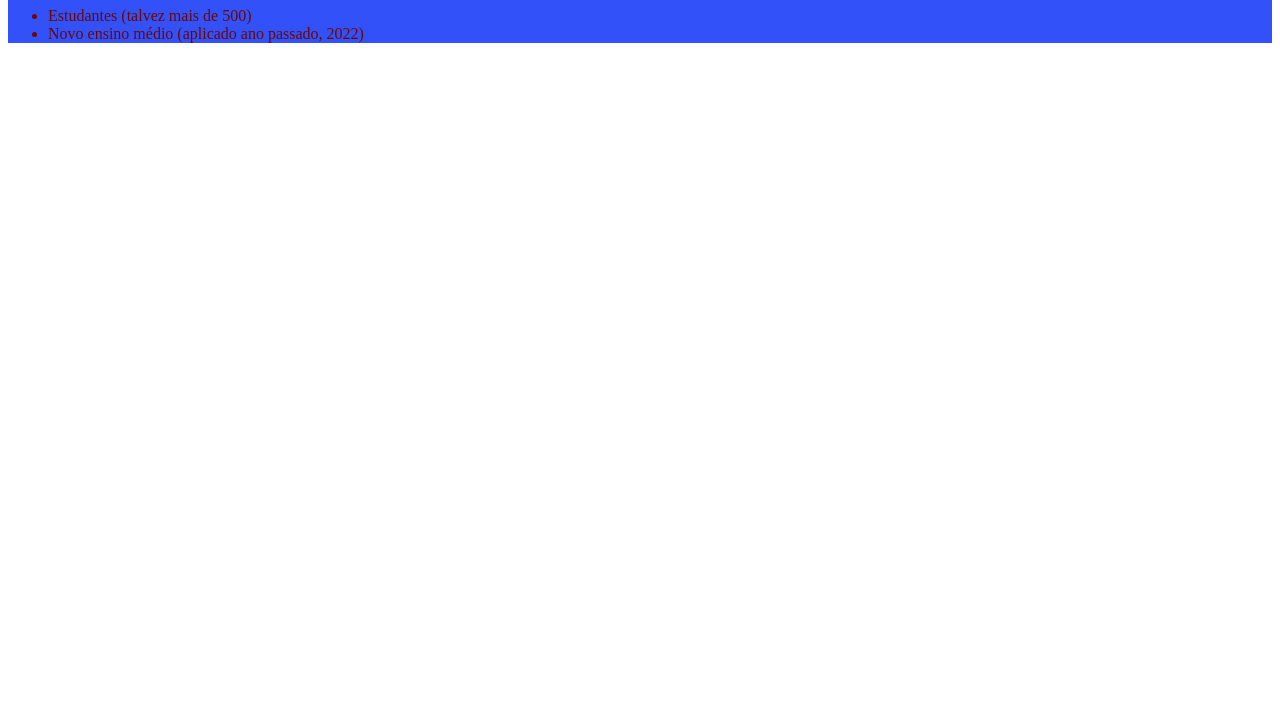
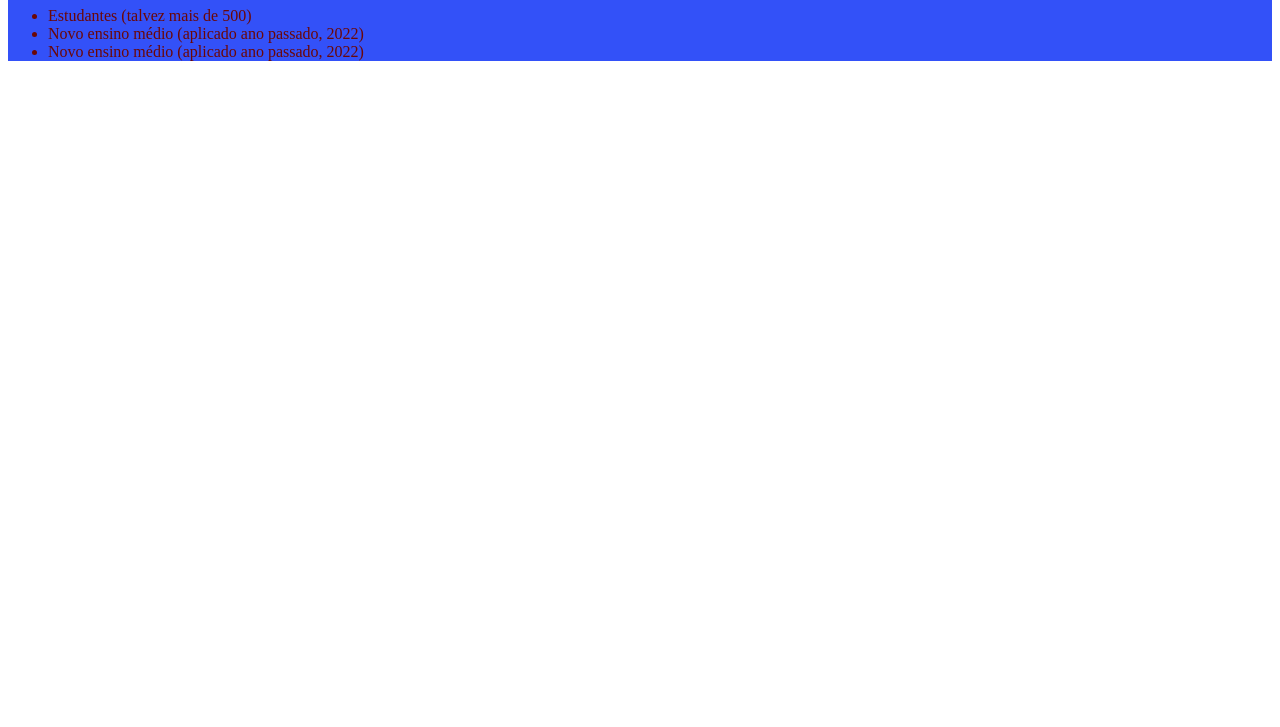
Before and after one commit to andreivinicius/Site-escola, a plain HTML site: page index.html in a window 1280 px wide. Shown: the part 73-800 px from the top of the page. Drawn offline with Linux system fonts and the light colour scheme.

Commit message:
Update index.html

```diff
--- a/index.html
+++ b/index.html
@@ -13,6 +13,8 @@
         <ul>
         <li>Estudantes (talvez mais de 500)</li>
         <li>Novo ensino médio (aplicado ano passado, 2022)</li>
+
+        <li>Novo ensino médio (aplicado ano passado, 2022)</li>
         </ul>
        </header>
 </body>
```
